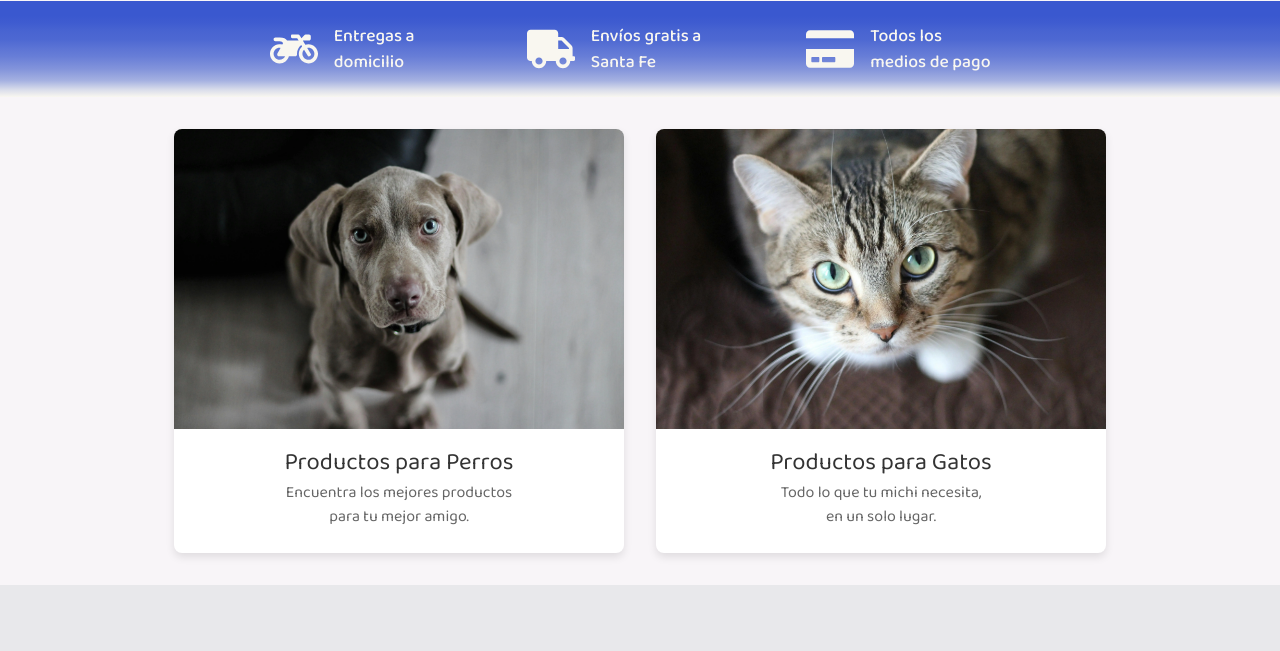
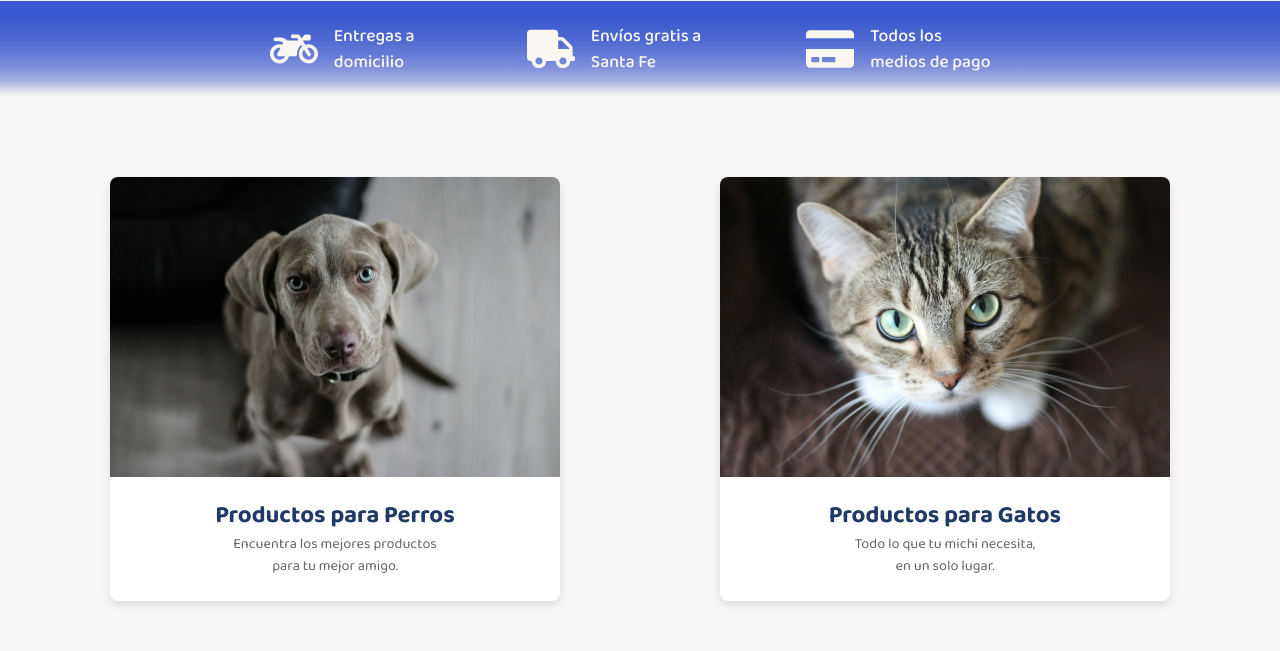
Before and after one commit to agush44/petshop, a React (Vite) app in the folder frontend/: page / in a window 1280 px wide. Shown: the part 1100-1751 px from the top of the page. Built offline with nearby package versions, Linux system fonts and the light colour scheme; no server answers; a web font is replaced by a local one.

Commit message:
refactor: CategoryCards styles

```diff
--- a/frontend/src/components/CategoriesCards/CategoryCard.styles.js
+++ b/frontend/src/components/CategoriesCards/CategoryCard.styles.js
@@ -1,4 +1,5 @@
 import styled from "styled-components";
+import { media } from "../../styles"; // Uso de los breakpoints definidos
 
 export const CategoryCardWrapper = styled.div`
   display: flex;
@@ -9,14 +10,13 @@ export const CategoryCardWrapper = styled.div`
   border-radius: 0.5rem;
   box-shadow: 0 4px 8px rgba(0, 0, 0, 0.1);
   overflow: hidden;
-
   max-width: 600px;
   padding-bottom: 1.5rem;
   cursor: pointer;
-  transition: transform 0.1s ease-in-out;
+  transition: transform 0.1s ease-in-out, opacity 0.9s ease-out,
+    transform 0.6s ease-out;
   opacity: 0;
   transform: translateY(20px);
-  transition: opacity 0.9s ease-out, transform 0.6s ease-out;
 
   &.in-view {
     opacity: 1;
@@ -27,56 +27,49 @@ export const CategoryCardWrapper = styled.div`
     transform: scale(1.05);
   }
 
-  /* Dispositivos pequeños */
-  @media (max-width: 575.98px) {
+  ${media.xs} {
     max-width: 300px;
-    margin: 2rem 0;
+    margin: 2rem auto;
   }
 
-  /* Dispositivos medianos */
-  @media (min-width: 576px) and (max-width: 767.98px) {
+  ${media.sm} {
     max-width: 350px;
     margin: 2rem 1rem;
   }
 
-  /* Dispositivos grandes */
-  @media (min-width: 768px) {
+  ${media.md} {
     max-width: 300px;
     margin: 2rem 1rem;
   }
 
-  /* Desktops grandes */
-  @media (min-width: 992px) {
+  ${media.lg} {
     max-width: 500px;
     margin: 2rem 1rem;
   }
 
-  /* Pantallas ultra anchas */
-  @media (min-width: 1400px) {
+  ${media.xl} {
     max-width: 500px;
     margin: 5rem;
   }
 `;
 
-// Imagen de la tarjeta
 export const CategoryImage = styled.img`
   width: 100%;
   object-fit: cover;
-  /* Ajuste de altura en pantallas más grandes */
-  @media (min-width: 768px) {
+
+  ${media.md} {
     height: 200px;
   }
 
-  @media (min-width: 1200px) {
+  ${media.lg} {
     height: 300px;
   }
 
-  @media (min-width: 1400px) {
+  ${media.xl} {
     height: 300px;
   }
 `;
 
-// Contenedor de contenido de la tarjeta (título y descripción)
 export const CategoryContent = styled.div`
   text-align: center;
   display: flex;
@@ -84,33 +77,37 @@ export const CategoryContent = styled.div`
   align-items: center;
 `;
 
-// Título de la tarjeta
 export const CategoryTitle = styled.h3`
   text-align: center;
-  padding-top: 1rem;
+  padding-top: 1.3rem;
   background-color: #fff;
-  color: #333;
+  font-weight: bold;
+  color: #1f3a67;
+  font-size: 1.3rem;
 
-  @media (min-width: 768px) {
-    font-size: 1.2rem;
+  ${media.md} {
+    font-size: 1.4rem;
   }
 
-  @media (min-width: 992px) {
+  ${media.lg} {
     font-size: 1.5rem;
   }
 `;
 
-// Descripción de la tarjeta
 export const CategoryDescription = styled.p`
   color: #666;
   width: 70%;
   margin: 0 auto;
 
-  @media (min-width: 768px) {
-    font-size: 0.8rem;
+  ${media.xs} {
+    font-size: 0.9rem;
   }
 
-  @media (min-width: 992px) {
-    font-size: 1rem;
+  ${media.md} {
+    font-size: 0.7rem;
+  }
+
+  ${media.lg} {
+    font-size: 0.9rem;
   }
 `;
```
